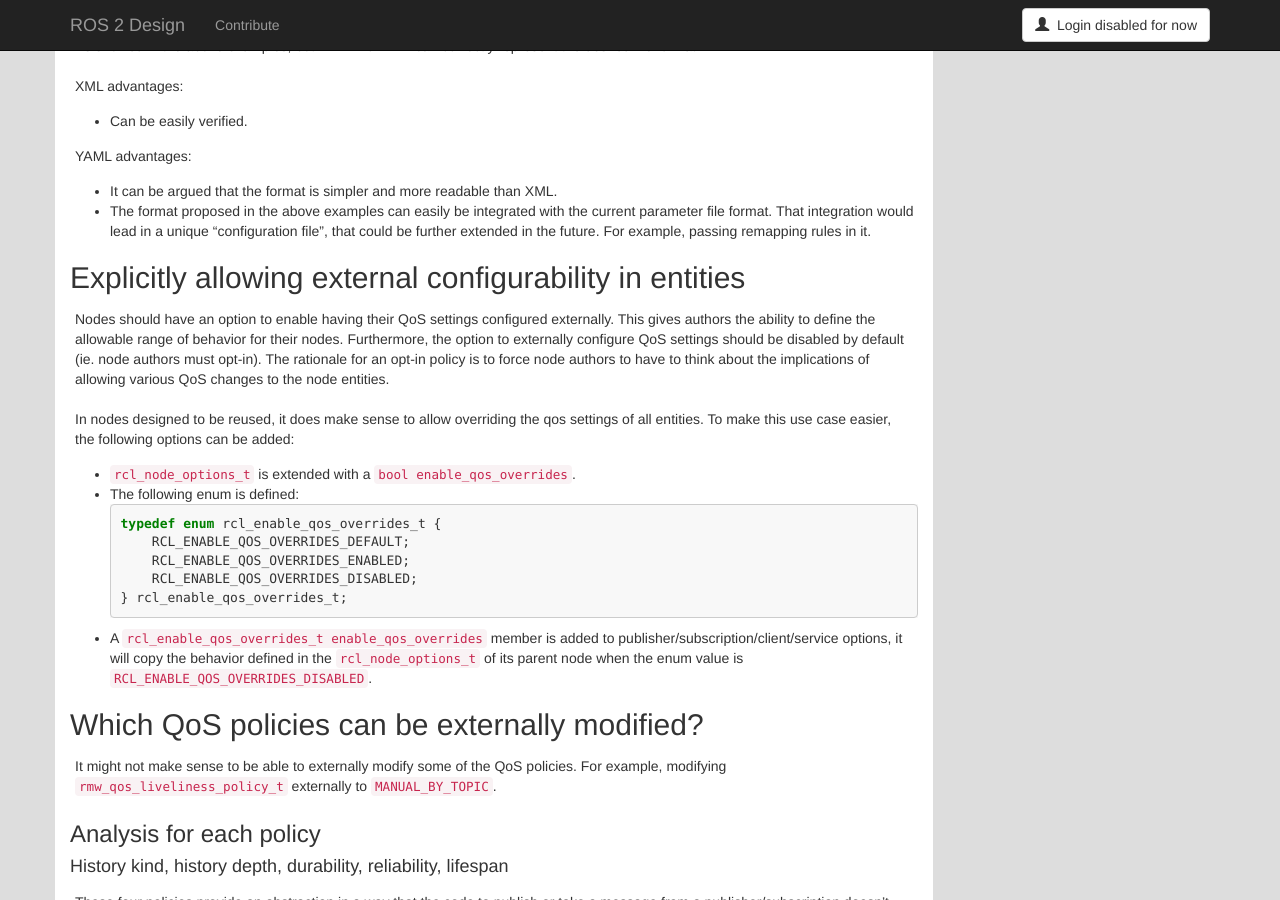
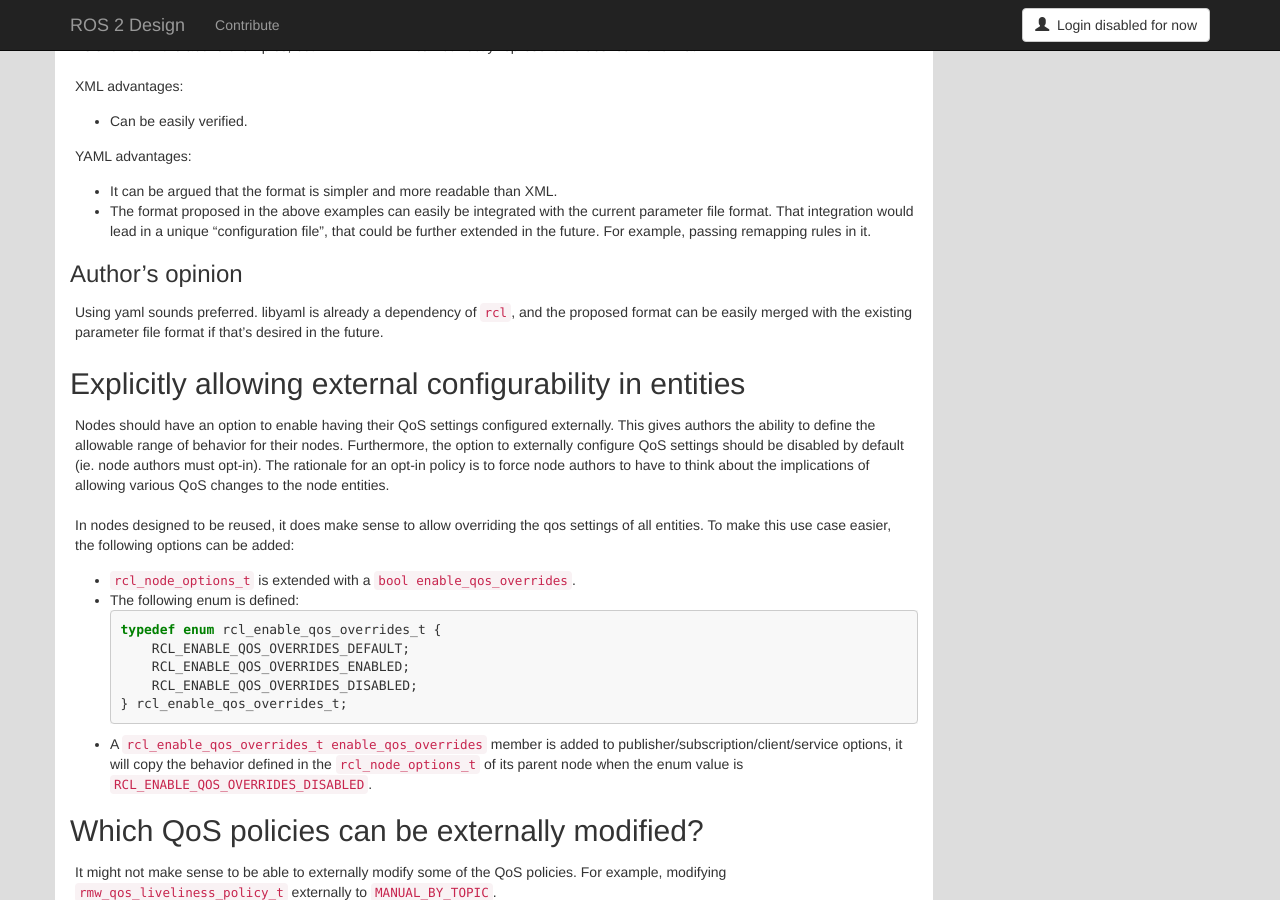
Before and after one commit to ros2/design, a Jekyll site: the page built from articles/external_qos_file.md, in a window 1280 px wide and 900 px high, scrolled down 9831 px. Built offline with Jekyll 4.4.1, drawn with Linux system fonts in a browser that asks for light colours; nearby versions of some CDN libraries.

Commit message:
Add author's opinion about the preferred file format
Signed-off-by: Ivan Santiago Paunovic <ivanpauno@ekumenlabs.com>

```diff
--- a/articles/external_qos_file.md
+++ b/articles/external_qos_file.md
@@ -546,6 +546,11 @@ YAML advantages:
   That integration would lead in a unique "configuration file", that could be further extended in the future.
   For example, passing remapping rules in it.
 
+### Author's opinion
+
+Using yaml sounds preferred.
+libyaml is already a dependency of `rcl`, and the proposed format can be easily merged with the existing parameter file format if that's desired in the future.
+
 ## Explicitly allowing external configurability in entities
 
 Nodes should have an option to enable having their QoS settings configured externally.
```
